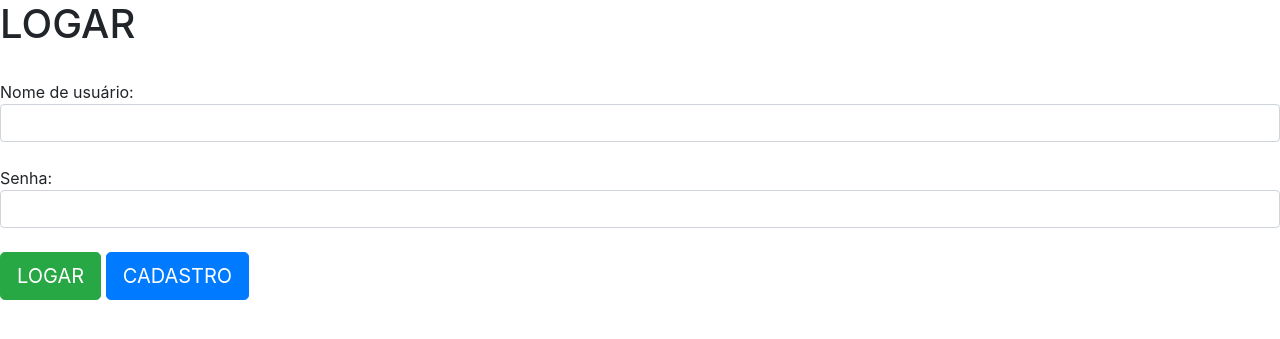
After one commit to jefferson-duarte/Projeto_Jobs_App, a Django app: template autenticacao/templates/logar.html in a window 1280 px wide. The commit adds this page. Shown: the top 339 px of the page. Run offline with Django 3.2, Linux system fonts and the light colour scheme; the template is opened without the code that fills it, so the values that code supplies are empty.

Commit message:
Criado o formulário logar

```diff
--- a/Job_App/urls.py
+++ b/Job_App/urls.py
@@ -3,6 +3,5 @@ from django.urls import path, include
 
 urlpatterns = [
     path('admin/', admin.site.urls),
-    # colocar auth
-    path('auth/', include('autenticacao.urls'))
+    path('auth/', include('autenticacao.urls')),
 ]
--- a/autenticacao/templates/cadastro.html
+++ b/autenticacao/templates/cadastro.html
@@ -13,6 +13,7 @@
 
             <h1 class="titulo font-degrade borda-bottom-degrade">INSCREVA-SE</h2>
             <br>
+            {% include 'partials/_messages.html' %}
             <span class="span-descricao">Nome de usuário:</span>
             <input type="text" class="form-control input-cadastro" name="username">
             <br>
--- /dev/null
+++ b/autenticacao/templates/logar.html
@@ -0,0 +1,28 @@
+{% extends 'base.html' %}
+{% load static %}
+
+{% block title %} Logar | Jobs App {% endblock %}
+
+{% block head %}
+<link rel="stylesheet" href="{% static 'autenticacao/css/cadastro.css' %}">
+{% endblock %}
+
+{% block content %}
+    <div class="box">
+        <form action="{% url 'login' %}" method="post">{% csrf_token %}
+
+            <h1 class="titulo font-degrade borda-bottom-degrade">LOGAR</h2>
+            <br>
+            {% include 'partials/_messages.html' %}
+            <span class="span-descricao">Nome de usuário:</span>
+            <input type="text" class="form-control input-cadastro" name="username">
+            <br>
+            <span class="span-descricao">Senha:</span>
+            <input type="password" class="form-control input-cadastro" name="password">
+            <br>
+            <input  type="submit" value="LOGAR" class="btn btn-success btn-lg">
+            <a href="{% url 'cadastro' %}" class="btn btn-primary btn-lg">CADASTRO</a>
+        </form>
+
+    </div>
+{% endblock %}
--- a/autenticacao/urls.py
+++ b/autenticacao/urls.py
@@ -3,5 +3,6 @@ from . import views
 
 urlpatterns = [
     path('cadastro/', views.cadastro, name='cadastro'),
-    path('login/', views.login, name='login')
+    path('login/', views.login, name='login'),
+    path('sair/', views.sair, name='sair'),
 ]
--- a/requirements.txt
+++ /dev/null
@@ -1,5 +0,0 @@
-asgiref==3.5.2
-backports.zoneinfo==0.2.1
-Django==4.0.4
-Pillow==9.1.1
-sqlparse==0.4.2
--- a/templates/base.html
+++ b/templates/base.html
@@ -16,7 +16,6 @@
   <body class="fundo">
 
     <main>
-      {% include 'partials/_messages.html' %}
       {% block content %} {% endblock %}
     </main>
 
```
Also changed, not shown: autenticacao/views.py (+28 -1 lines).
